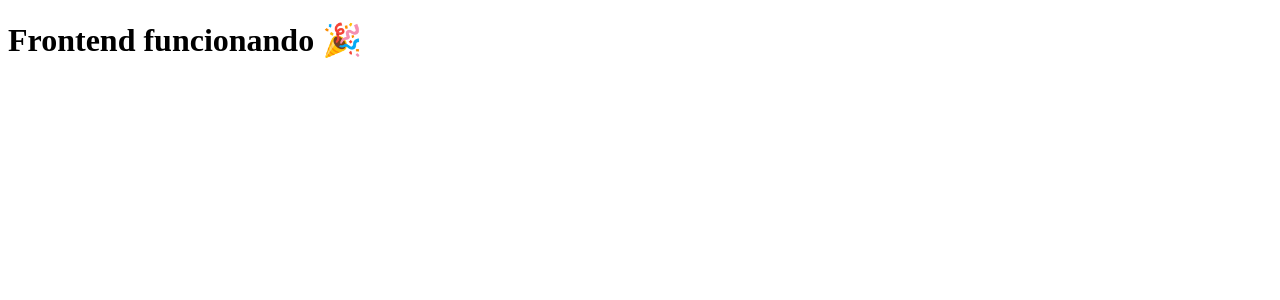
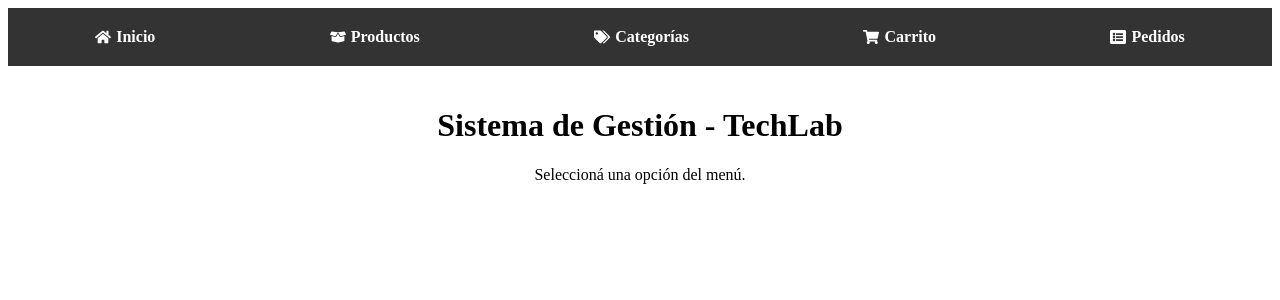
Before and after one commit to SantiagoChavez/Trabajo-integrador-final-entrega, a React (Vite) app in the folder frontend/: page / in a window 1280 px wide. Shown: the top 300 px of the page. Built offline with nearby package versions, Linux system fonts and the light colour scheme.

Commit message:
Agregado de Navbar con react-icons y estructura inicial de frontend

```diff
--- a/frontend/package.json
+++ b/frontend/package.json
@@ -11,6 +11,7 @@
     "axios": "^1.6.8",
     "react": "^18.3.1",
     "react-dom": "^18.3.1",
+    "react-icons": "^5.5.0",
     "react-router-dom": "^6.22.3"
   },
   "devDependencies": {
--- a/frontend/src/App.jsx
+++ b/frontend/src/App.jsx
@@ -1,7 +1,16 @@
-import React from 'react'
+import React from 'react';
+import Navbar from './components/Navbar';
 
 function App() {
-  return <h1>Frontend funcionando 🎉</h1>
+  return (
+    <div>
+      <Navbar />
+      <main style={{ padding: '20px', textAlign: 'center' }}>
+        <h1>Sistema de Gestión - TechLab</h1>
+        <p>Seleccioná una opción del menú.</p>
+      </main>
+    </div>
+  );
 }
 
-export default App
+export default App;
--- /dev/null
+++ b/frontend/src/components/Navbar.css
@@ -0,0 +1,29 @@
+.navbar {
+  background-color: #333;
+  padding: 10px 0;
+}
+
+.navbar ul {
+  list-style: none;
+  display: flex;
+  justify-content: space-around;
+  align-items: center;
+  margin: 0;
+  padding: 0;
+}
+
+.navbar li a {
+  color: white;
+  text-decoration: none;
+  font-weight: bold;
+  display: flex;
+  align-items: center;
+  gap: 5px;
+  padding: 10px;
+  transition: background-color 0.3s ease;
+}
+
+.navbar li a:hover {
+  background-color: #444;
+  border-radius: 5px;
+}
--- /dev/null
+++ b/frontend/src/components/Navbar.jsx
@@ -0,0 +1,25 @@
+import React from 'react';
+import {
+  FaHome,
+  FaBoxOpen,
+  FaTags,
+  FaShoppingCart,
+  FaListAlt
+} from 'react-icons/fa';
+import './Navbar.css';
+
+const Navbar = () => {
+  return (
+    <nav className="navbar">
+      <ul>
+        <li><a href="#"><FaHome /> Inicio</a></li>
+        <li><a href="#"><FaBoxOpen /> Productos</a></li>
+        <li><a href="#"><FaTags /> Categorías</a></li>
+        <li><a href="#"><FaShoppingCart /> Carrito</a></li>
+        <li><a href="#"><FaListAlt /> Pedidos</a></li>
+      </ul>
+    </nav>
+  );
+};
+
+export default Navbar;
```
Also changed, not shown: 1 other file (tests, documents, lock files or other folders).
